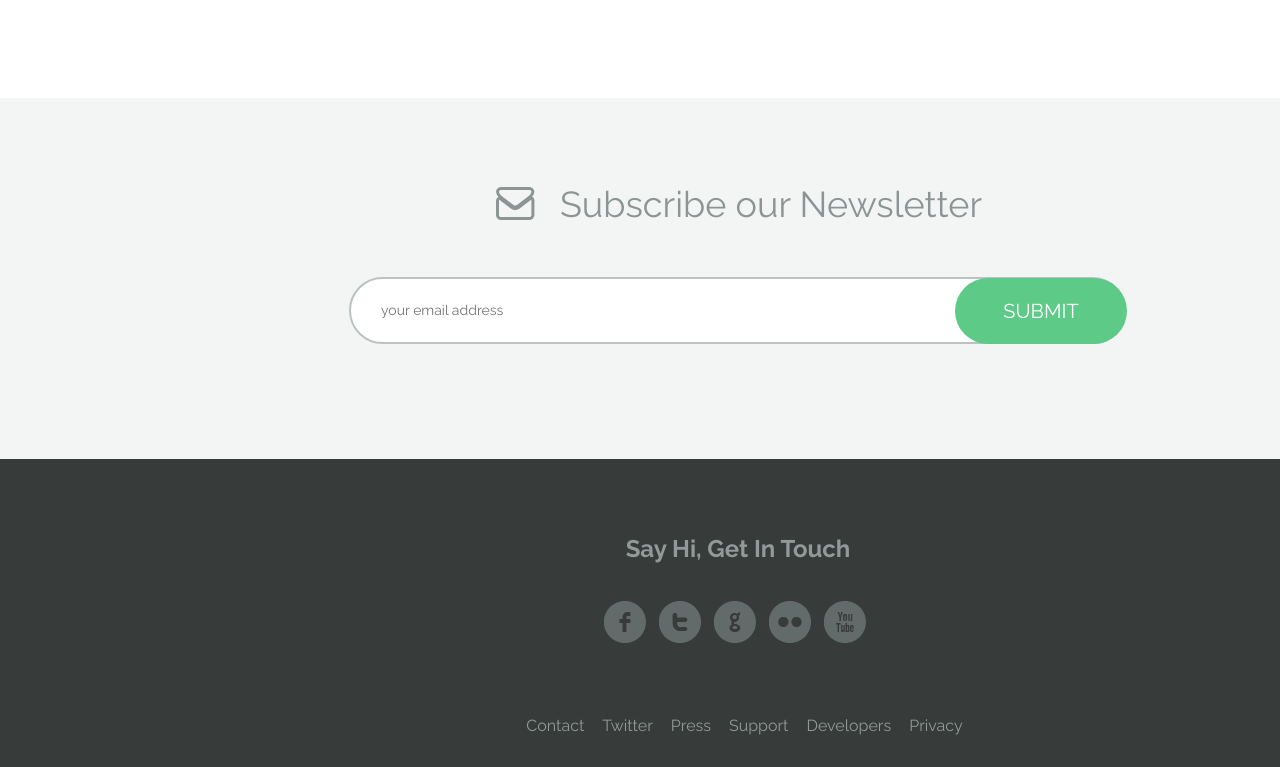
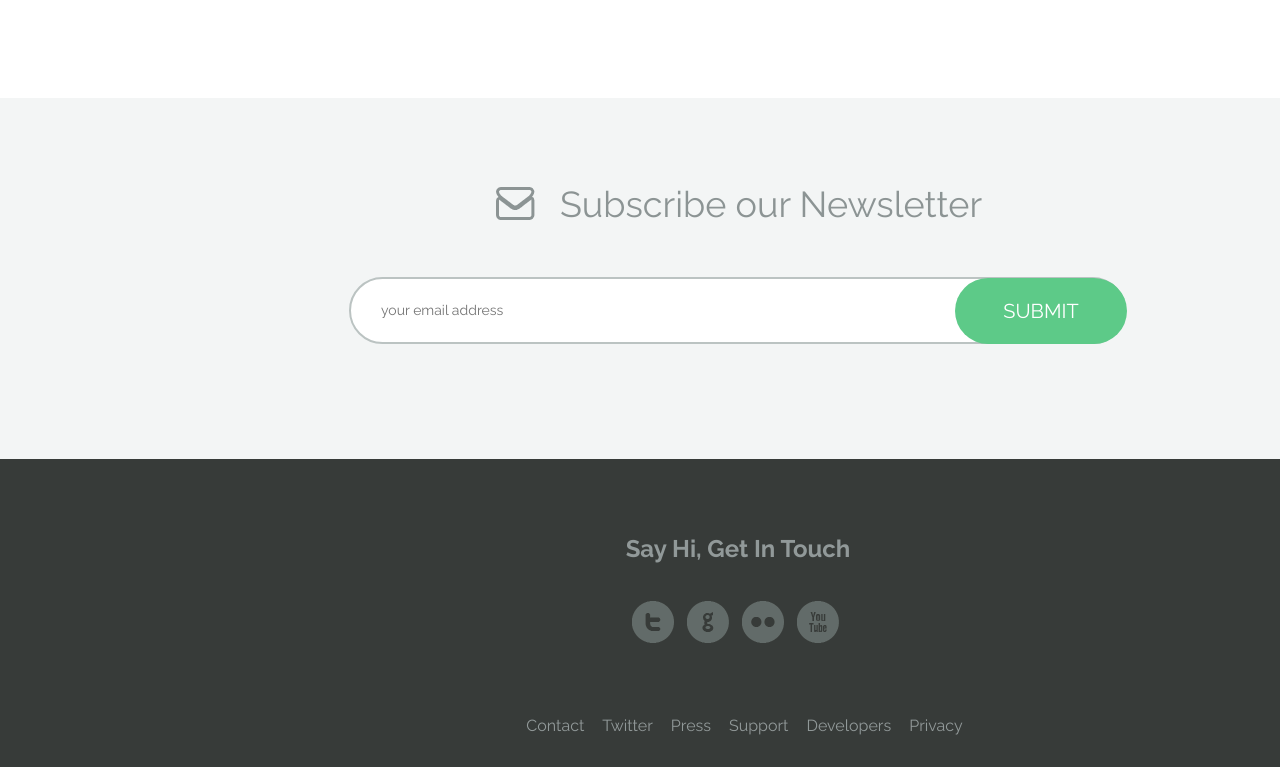
Before and after one commit to EvgenyFirst/smart-app, a plain HTML site: page index.html in a window 1280 px wide. Shown: the part 5075-5842 px from the top of the page. Drawn offline with nearby package versions, Linux system fonts and the light colour scheme; a script that the page names is missing.

Commit message:
Update index.html

```diff
--- a/index.html
+++ b/index.html
@@ -531,9 +531,6 @@
 				<footer class="footer__sect">
 					<h1 class="footer__header">Say Hi, Get In Touch</h1>
 					<div class="footer__social-ico">
-						<a href="" title="fb-ico">
-							<img class="social-ico" src="img/fb-ico.png">
-						</a>
 						<a href="" title="tw-ico">
 							<img class="social-ico" src="img/tw-ico.png">
 						</a>
```
